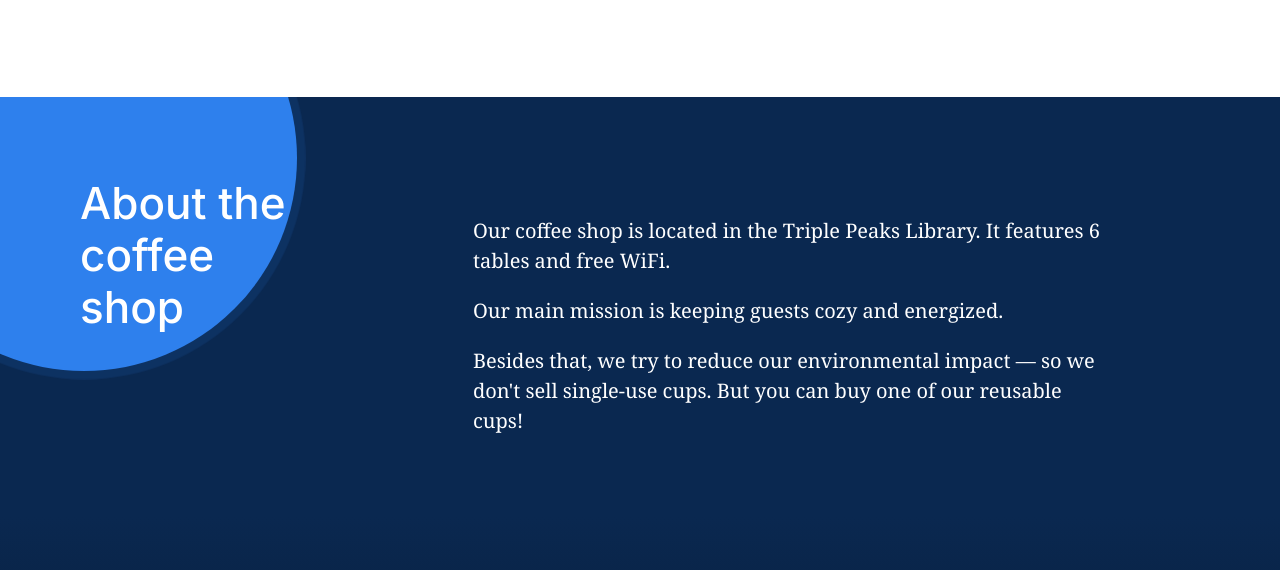
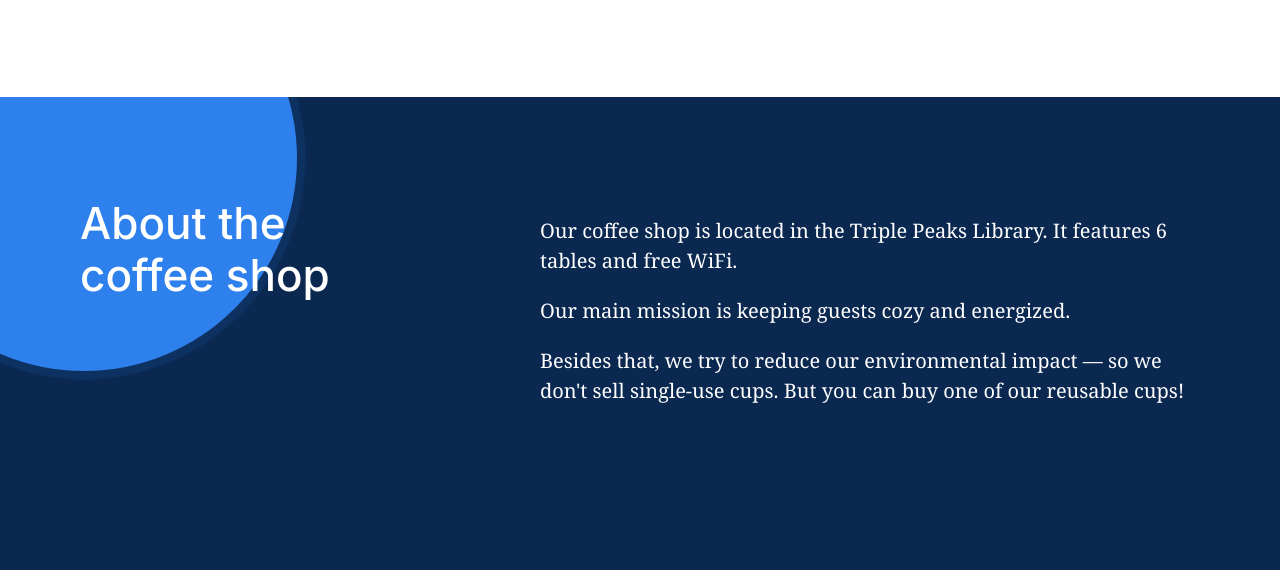
Before and after one commit to klhoward30/se_project_coffeeshop, a plain HTML site: page index.html in a window 1280 px wide. Shown: the part 3487-4057 px from the top of the page. Drawn offline with Linux system fonts and the light colour scheme.

Commit message:
Coffee shop final stage fourth submission

```diff
--- a/blocks/about.css
+++ b/blocks/about.css
@@ -20,12 +20,7 @@
   position: relative;
   z-index: 1;
   overflow: hidden;
-}
-
-.about__container {
-  display: flex;
-  flex-direction: row;
-  align-items: flex-start;
+  padding: 100px 80px 173px;
 }
 
 .about__title {
@@ -34,7 +29,7 @@
   font-size: 44px;
   line-height: 52px;
   color: #fff;
-  margin: 80px;
+  margin: 0;
   padding: 0;
   z-index: 3;
   max-width: 251px;
@@ -44,7 +39,7 @@
   z-index: 3;
   color: #fff;
   padding: 0;
-  margin: 119px 173px 80px 80px;
+  margin-top: 19px;
   max-width: 660px;
 }
 .about__paragraph {
--- a/index.html
+++ b/index.html
@@ -230,7 +230,6 @@ coffee shop'"
           </ul>
         </section>
         <section class="about" id="about">
-          <div class="about__container">
           <h4 class="about__title">About the coffee shop</h4>
           <div class="about__content">
             <p class="about__paragraph">
@@ -246,20 +245,17 @@ coffee shop'"
               cups!
             </p>
           </div>
-          </div>
           <div class="about__circle"></div>
           <div class="about__circle about__circle_animation_blurred"></div>
         </section>
       </main>
       <footer class="footer">
         <div class="footer__content">
-          <div class="footer__logo-section">
           <img
             src="images/logo_coffeeshop_light.svg"
             alt="White Tripeten Icon"
             class="footer__logo"
           />
-          </div>
           <div class="footer__social-section">
             <h5 class="footer__social-heading">Social Media</h5>
             <ul class="footer__list">
```
Lines whose indentation alone changed are shown as unchanged.
